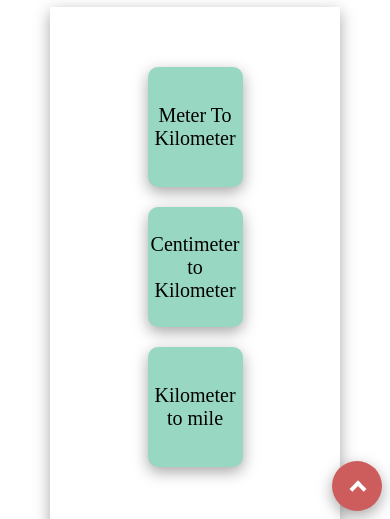
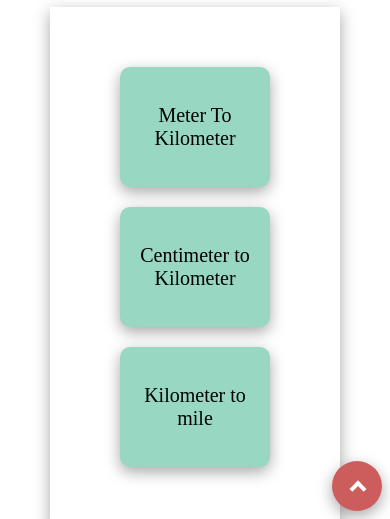
Before and after one commit to Rupeshpra22/Utility-App, a plain HTML site: page unit.html in a window 390 px wide. Shown: the part 325-844 px from the top of the page. Drawn offline with Linux system fonts and the light colour scheme.

Commit message:
style.css update

```diff
--- a/style.css
+++ b/style.css
@@ -187,14 +187,14 @@ nav a:hover{
 
   @media screen and (max-width: 850px){
     .container{
-        width: 30%;
+        width: 130px;
         margin: 10px;
     }
   }
 
   @media screen and (max-width: 750px){
     .container{
-        width: 50%;
+        width: 150px;
         margin: 10px;
     }
   }
```
